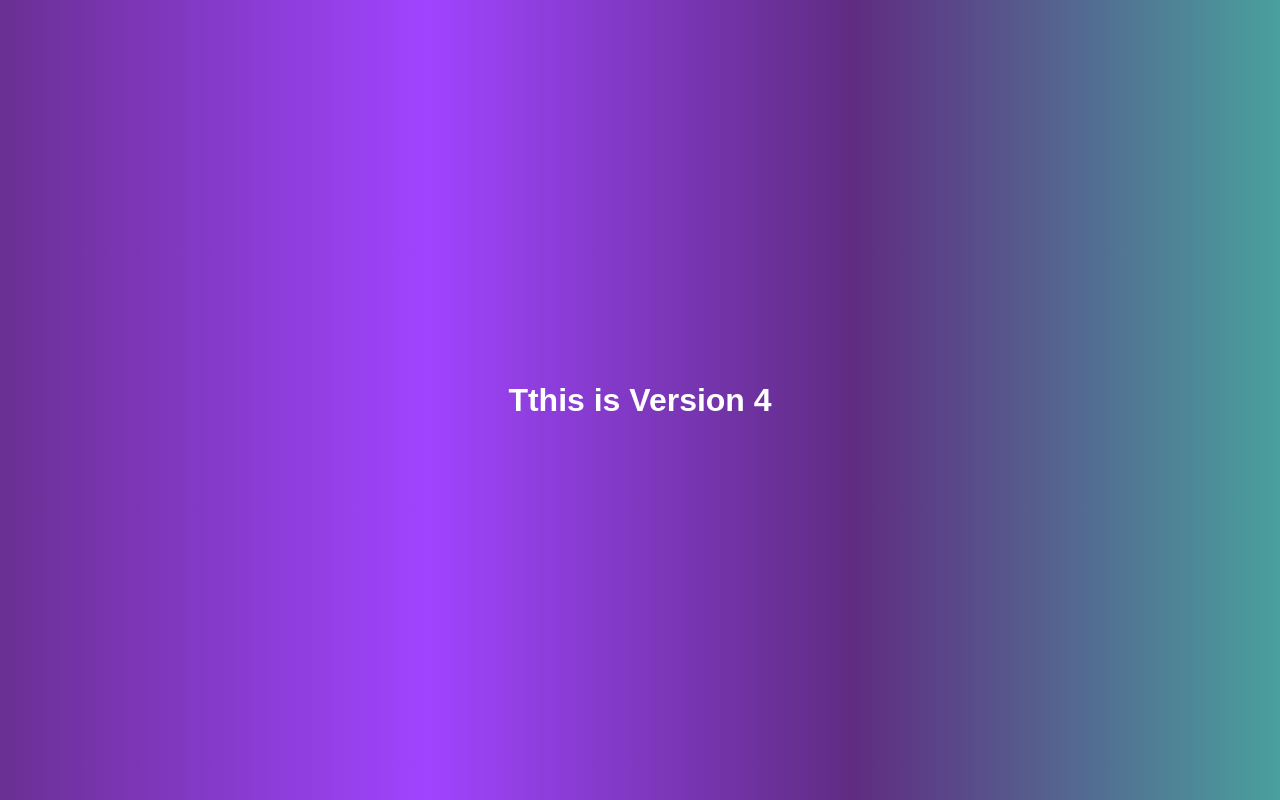
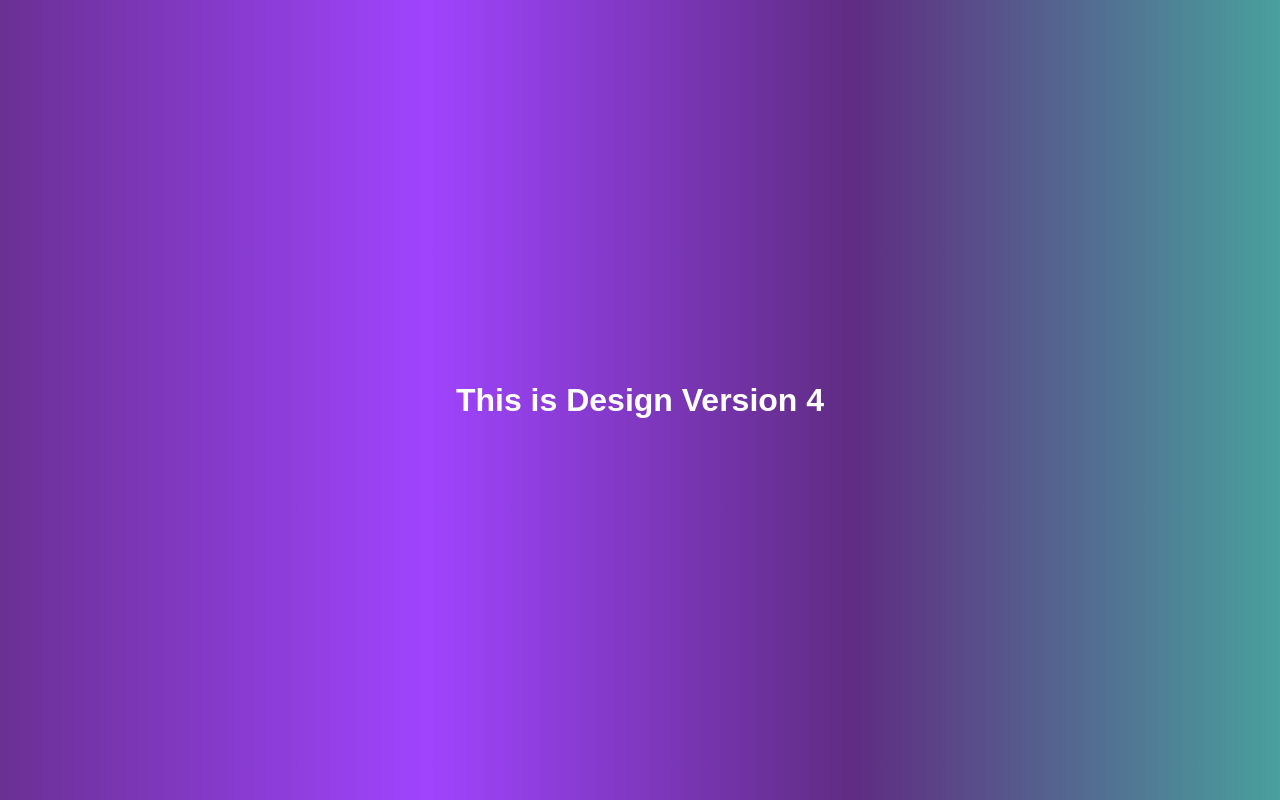
Before and after one commit to Amanv025/myrepo, a plain HTML site: page index.html in a window 1280 px wide. Drawn offline with Linux system fonts and the light colour scheme.

Commit message:
H1 changed

```diff
--- a/index.html
+++ b/index.html
@@ -7,7 +7,7 @@
     <link rel="stylesheet" href="styles.css">
 </head>
 <body>
-    <h1>Tthis is Version 4</h1>
+    <h1>This is Design Version 4</h1>
 
 </body>
 </html>
```
